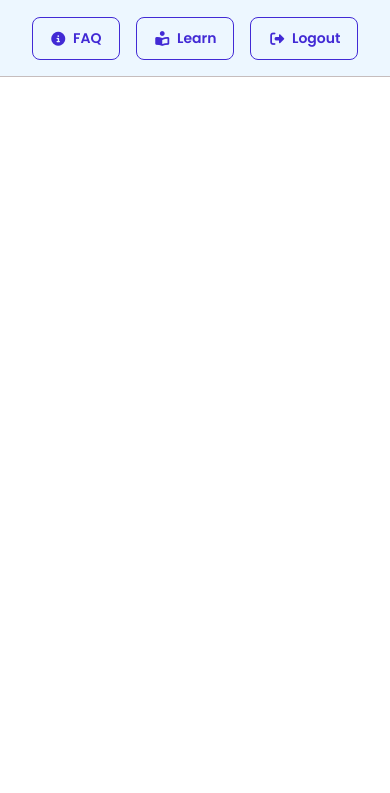
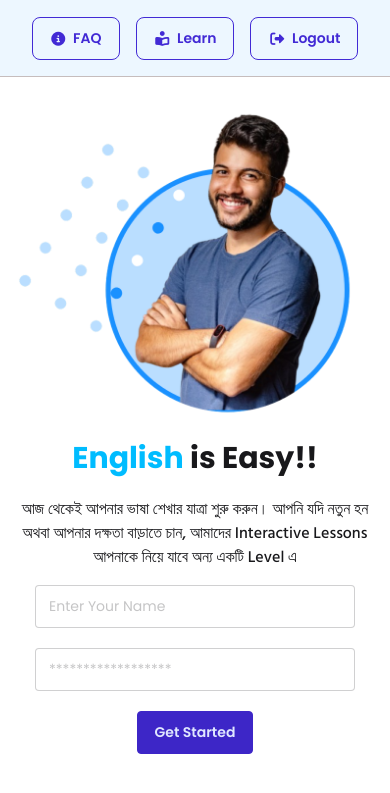
Before and after one commit to rakeebhasan09/english-janala, a plain HTML site: page index.html in a window 390 px wide. Shown: the part 59-852 px from the top of the page. Drawn offline with nearby package versions, Linux system fonts and the light colour scheme.

Commit message:
Responsive Hero Area Added.

```diff
--- a/index.html
+++ b/index.html
@@ -78,5 +78,62 @@
 			</div>
 		</header>
 		<!-- Header Area End -->
+
+		<!-- Main Area Start -->
+		<main>
+			<!-- Hero Area Start -->
+			<section class="md:pt-[50px] pb-10 md:pb-[85px]">
+				<div class="container">
+					<div class="flex flex-col-reverse md:flex-row items-center">
+						<div class="content flex-1 text-center md:text-left">
+							<h2
+								class="text-[30px] md:text-[40px] lg:text-[50px] xl:text-[60px] font-bold mb-4 lg:mb-6"
+							>
+								<span class="text-[#00BCFF]">English</span> is
+								Easy!!
+							</h2>
+							<p
+								class="text-[#18181B] md:text-[15px] lg:text-[20px] xl:text-[24px] font-medium Hind-Siliguri max-w-[727px] mb-4 md:mb-6 lg:mb-10"
+							>
+								আজ থেকেই আপনার ভাষা শেখার যাত্রা শুরু করুন। আপনি
+								যদি নতুন হন অথবা আপনার দক্ষতা বাড়াতে চান, আমাদের
+								Interactive Lessons আপনাকে নিয়ে যাবে অন্য একটি
+								Level এ
+							</p>
+							<div class="max-w-[320px] mx-auto md:ml-0">
+								<form class="flex flex-col gap-y-5">
+									<input
+										type="text"
+										placeholder="Enter Your Name"
+										class="py-[10px] px-[13px] border-[1px] border-[rgba(24,24,27,0.20)] rounded bg-white text-[rgba(24,24,27,0.50)] text-[14px] font-normal w-full focus:outline-none"
+									/>
+									<input
+										type="password"
+										placeholder="******************"
+										class="py-[10px] px-[13px] border-[1px] border-[rgba(24,24,27,0.20)] rounded bg-white text-[rgba(24,24,27,0.50)] text-[14px] font-normal w-full focus:outline-none"
+									/>
+									<div>
+										<button
+											class="py-[10px] px-[17px] border-[1px] border-[#3D26C7] bg-[#3D26C7] rounded text-[#E0E7FF] text-[14px] font-semibold cursor-pointer"
+										>
+											Get Started
+										</button>
+									</div>
+								</form>
+							</div>
+						</div>
+						<div class="image flex-1">
+							<img
+								class="mx-auto"
+								src="./images/student-image.png"
+								alt="Hero section student image"
+							/>
+						</div>
+					</div>
+				</div>
+			</section>
+			<!-- Hero Area End -->
+		</main>
+		<!-- Main Area End -->
 	</body>
 </html>
```
